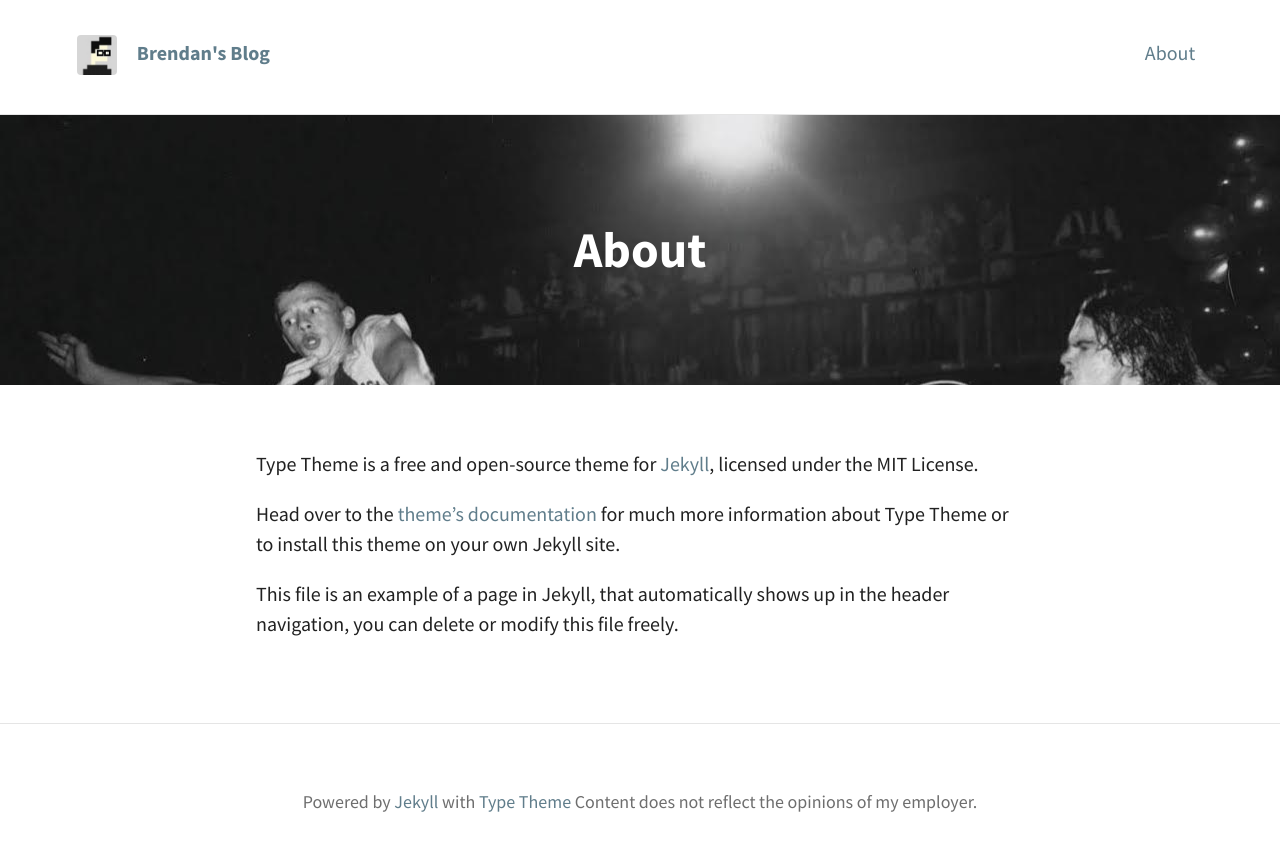
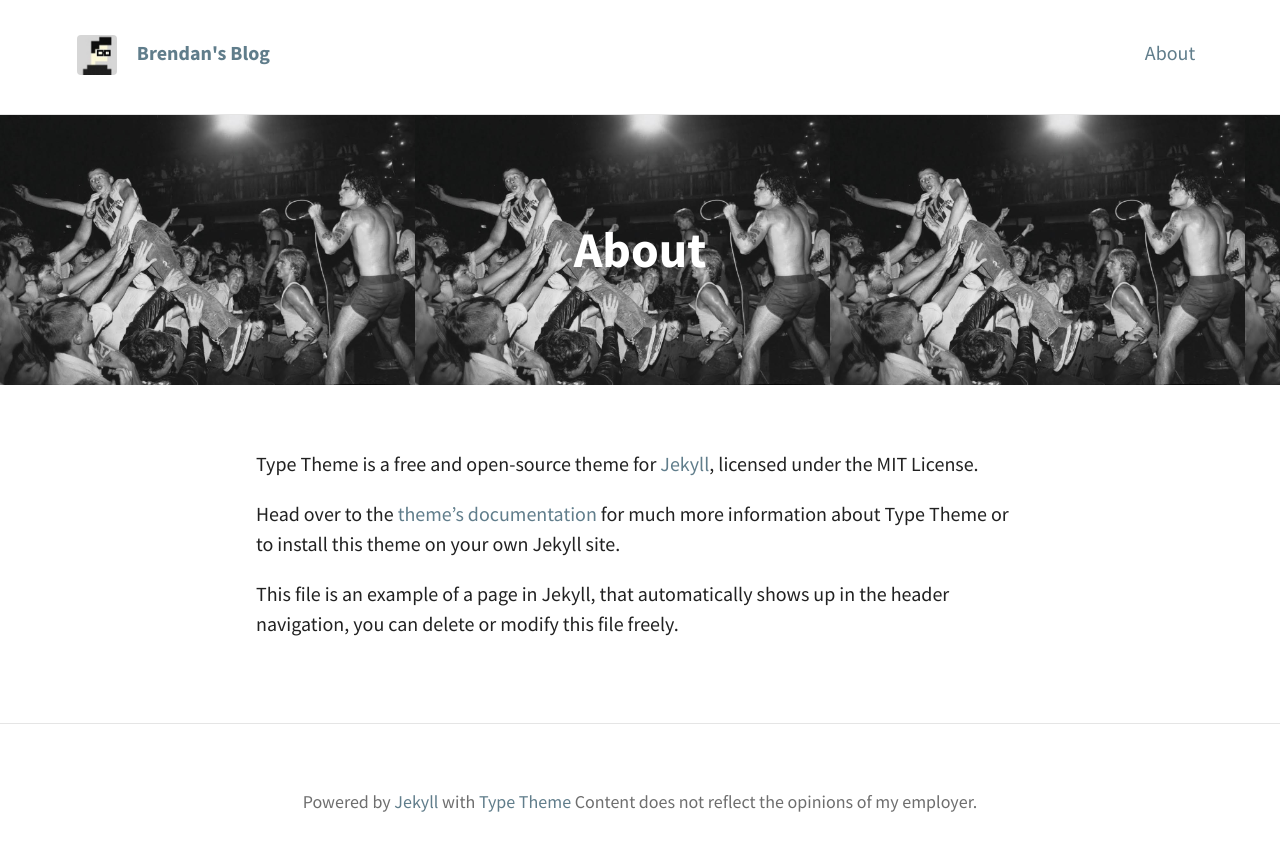
Before and after one commit to bcooney/bcooney.github.io, a Jekyll site: the page built from about.md, in a window 1280 px wide. Shown: the top 851 px of the page. Built offline with Jekyll 4.4.1, drawn with Linux system fonts in a browser that asks for light colours; nearby versions of some CDN libraries.

Commit message:
try contain

```diff
--- a/_sass/base/_variables.scss
+++ b/_sass/base/_variables.scss
@@ -23,7 +23,7 @@
 
 // Feature image for articles
 $feature-image-text-color: #fff;
-$feature-image-size: auto; // options include "cover", "contain", "auto"
+$feature-image-size: contain; // options include "cover", "contain", "auto"
 
 // Header description box
 $header-desc-background-color: #455A64;
```
